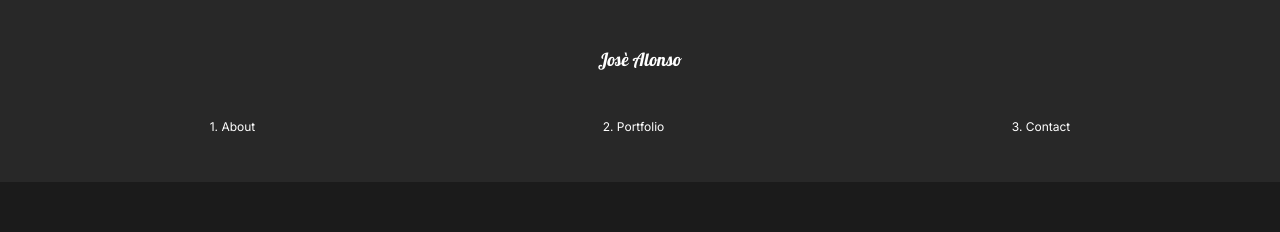
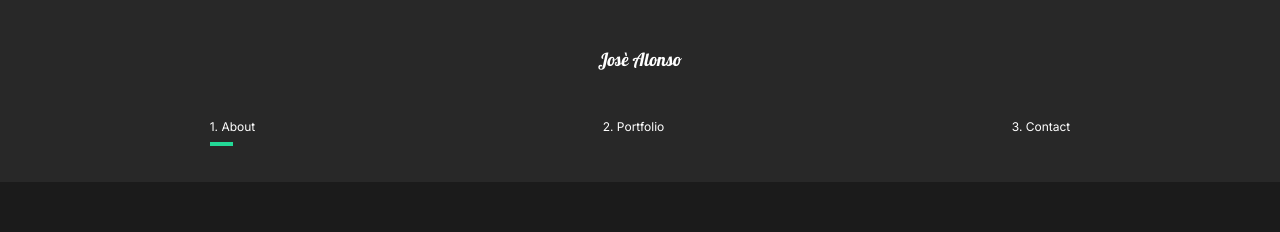
Before and after one commit to Gastonm1/Capture, a React (Create React App) app: page / in a window 1280 px wide. Shown: the top 232 px of the page. Built offline with nearby package versions, Linux system fonts and the light colour scheme.

Commit message:
Navigation Line

```diff
--- a/src/components/Nav.js
+++ b/src/components/Nav.js
@@ -1,8 +1,12 @@
 import React from "react";
 import styled from "styled-components";
 import { Link } from "react-router-dom";
+//Framer Motion
+import { motion } from "framer-motion";
+import { useLocation } from "react-router-dom";
 
 const Nav = () => {
+  const { pathname } = useLocation();
   return (
     <StyledNav>
       <h1>
@@ -12,19 +16,34 @@
       </h1>
       <ul>
         <li>
-          <Link className="link" to="/about">
+          <Link className="link" to="/">
             1. About
           </Link>
+          <Line
+            transition={{ duration: 0.75 }}
+            initial={{ width: "0%" }}
+            animate={{ width: pathname === "/" ? "50%" : "0%" }}
+          />
         </li>
         <li>
           <Link className="link" to="/work">
             2. Portfolio
           </Link>
+          <Line
+            transition={{ duration: 0.75 }}
+            initial={{ width: "0%" }}
+            animate={{ width: pathname === "/work" ? "50%" : "0%" }}
+          />
         </li>
         <li>
           <Link className="link" to="/contact">
             3. Contact
           </Link>
+          <Line
+            transition={{ duration: 0.75 }}
+            initial={{ width: "0%" }}
+            animate={{ width: pathname === "/contact" ? "50%" : "0%" }}
+          />
         </li>
       </ul>
     </StyledNav>
@@ -80,7 +99,18 @@
       padding: 0;
     }
   }
+`;
 
+const Line = styled(motion.div)`
+  height: 0.3rem;
+  background: #23d997;
+  width: 0%;
+  position: absolute;
+  bottom: -80%;
+  left: 60%;
+  @media (max-width: 1300px) {
+    left: 0%;
+  }
 `;
 
 export default Nav;
```
